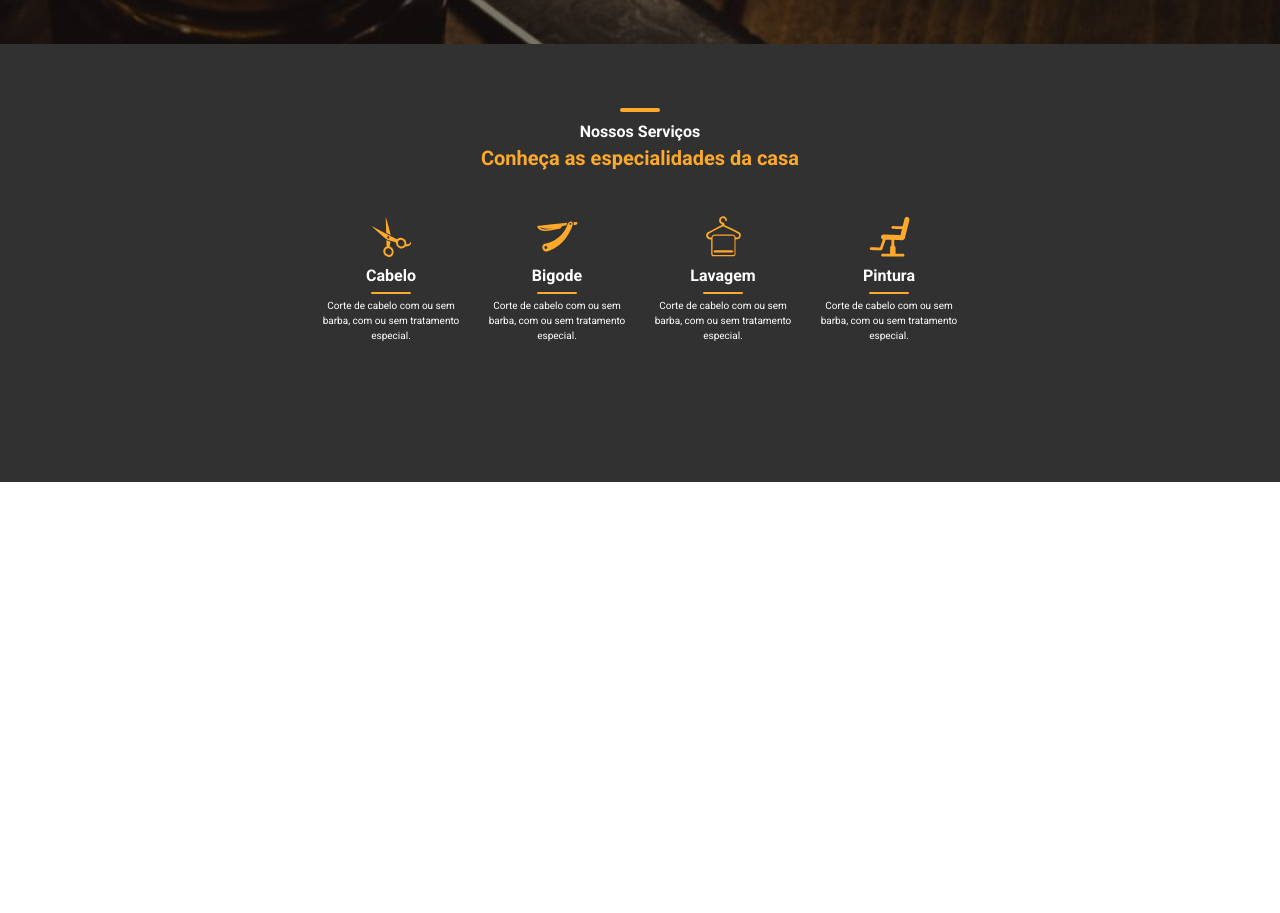
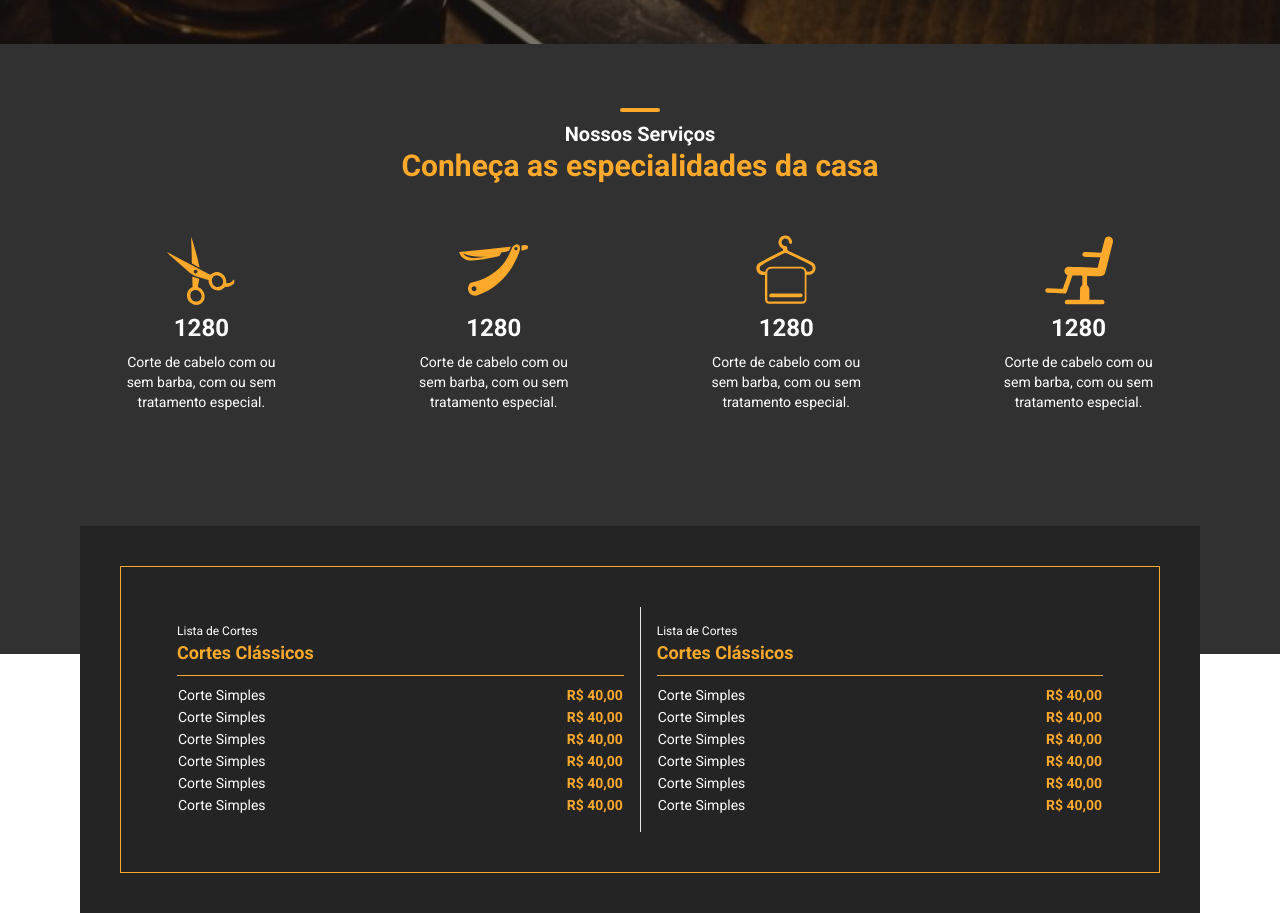
Before and after one commit to Claudio-Lins/barbe-shop, a Next.js app: page / in a window 1280 px wide. Shown: the part 1540-2453 px from the top of the page. Before the commit the page ends 2022 px from the top, so only its background shows below. Built offline with nearby package versions, Linux system fonts and the light colour scheme.

Commit message:
Context  WindowSizeProvider

```diff
--- a/src/components/Servicos/Servico.jsx
+++ b/src/components/Servicos/Servico.jsx
@@ -1,35 +1,28 @@
-import React, { useEffect, useState } from 'react'
 import Image from 'next/image'
+import React, { useContext } from 'react'
+import WindowSizeContext from '../../providers/windowSize'
 
 export function Servico(props) {
-  // Get window width
-  const [windowWidth, setWindowWidth] = useState('')
-
-  if (typeof window !== "undefined") {
-    window.addEventListener("resize", () => {
-      setWindowWidth(window.innerWidth)
-    })
-  }
-  useEffect(() => {
-    if (typeof window !== "undefined") {
-      setWindowWidth(window.innerWidth)
-    }
-  }, [])
-
+  const { windowWidth } = useContext(WindowSizeContext)
   console.log(windowWidth)
 
   return (
     <div className="flex h-[150px] w-[150px] flex-col items-center justify-center">
       <div className="">
         <Image
-        src={props.src}
-        width={41}
-        height={41}
-        alt={props.alt} />
+          src={props.src}
+          width={windowWidth > 768 ? '70px' : '50px'}
+          height={windowWidth > 768 ? '70px' : '50px'}
+          alt={props.alt}
+        />
       </div>
-      <h3 className="text-center font-bold text-white">{props.titulo}</h3>
+      <h3 className="text-center font-bold text-white xl:text-2xl">
+        {windowWidth}
+      </h3>
       <div className="my-1 h-0.5 w-10 rounded-full bg-barber-shop-orange"></div>
-      <p className="text-center text-[10px] text-white">{props.descricao}</p>
+      <p className="text-center text-[10px] text-white xl:text-sm">
+        {props.descricao}
+      </p>
     </div>
   )
 }
--- a/src/components/Servicos/index.tsx
+++ b/src/components/Servicos/index.tsx
@@ -1,38 +1,46 @@
-import { Servico } from "./Servico";
-import { Container } from "./styles";
-import Image from 'next/image'
-
-
+import { Servico } from './Servico'
+import { Container } from './styles'
 
 export function Servicos() {
   return (
     <Container>
-      <div className="bg-barber-shop-orange w-10 h-1 rounded-full"></div>
-      <h4 className="text-white font-bold text-base text-center mt-2">Nossos Serviços</h4>
-      <h3 className="text-barber-shop-orange text-center font-bold text-xl">Conheça as especialidades da casa</h3>
-      <div className="flex flex-wrap justify-evenly mt-8 gap-4">
+      <div className="h-1 w-10 rounded-full bg-barber-shop-orange"></div>
+      <h4 className="mt-2 text-center text-base font-bold text-white xl:text-xl">
+        Nossos Serviços
+      </h4>
+      <h3 className="mb-8 text-center text-xl font-bold text-barber-shop-orange xl:text-3xl">
+        Conheça as especialidades da casa
+      </h3>
+      <div className="container mt-8 flex w-full flex-wrap justify-evenly gap-4">
         <Servico
-        src="/imgs/services/tesoura.svg"
-        titulo={"Cabelo"}
-        descricao={"Corte de cabelo com ou sem barba, com ou sem tratamento especial."}
+          src="/imgs/services/tesoura.svg"
+          titulo={'Cabelo'}
+          descricao={
+            'Corte de cabelo com ou sem barba, com ou sem tratamento especial.'
+          }
         />
         <Servico
-        src="/imgs/services/navalha.svg"
-        titulo={"Bigode"}
-        descricao={"Corte de cabelo com ou sem barba, com ou sem tratamento especial."}
+          src="/imgs/services/navalha.svg"
+          titulo={'Bigode'}
+          descricao={
+            'Corte de cabelo com ou sem barba, com ou sem tratamento especial.'
+          }
         />
         <Servico
-        src="/imgs/services/cabide.svg"
-        titulo={"Lavagem"}
-        descricao={"Corte de cabelo com ou sem barba, com ou sem tratamento especial."}
+          src="/imgs/services/cabide.svg"
+          titulo={'Lavagem'}
+          descricao={
+            'Corte de cabelo com ou sem barba, com ou sem tratamento especial.'
+          }
         />
         <Servico
-        src="/imgs/services/cadeira.svg"
-        titulo={"Pintura"}
-        descricao={"Corte de cabelo com ou sem barba, com ou sem tratamento especial."}
+          src="/imgs/services/cadeira.svg"
+          titulo={'Pintura'}
+          descricao={
+            'Corte de cabelo com ou sem barba, com ou sem tratamento especial.'
+          }
         />
       </div>
     </Container>
-
   )
 }
--- a/src/components/Servicos/styles.ts
+++ b/src/components/Servicos/styles.ts
@@ -2,7 +2,6 @@ import tw from "tailwind-styled-components"
 
 
 export const Container = tw.div`
-    container
     bg-barber-shop-mediumGray
     flex
     flex-col
@@ -10,4 +9,5 @@ export const Container = tw.div`
     items-center
     pt-16
     pb-32
+    md:pb-64
 `
--- /dev/null
+++ b/src/components/TablePrice/CortesClassicos.tsx
@@ -0,0 +1,53 @@
+import React from 'react'
+
+export function CortesClassicos() {
+  return (
+    <div className="w-full p-4">
+      <span className="block text-xs text-white">Lista de Cortes</span>
+      <strong className="text-lg text-barber-shop-orange">
+        Cortes Clássicos
+      </strong>
+      <hr className="my-2 w-full border-barber-shop-orange" />
+      <table className="w-full table-auto ">
+        <tbody>
+          <tr>
+            <td className="text-sm text-white">Corte Simples</td>
+            <td className="text-right text-sm font-semibold text-barber-shop-orange">
+              R$ 40,00
+            </td>
+          </tr>
+          <tr>
+            <td className="text-sm text-white">Corte Simples</td>
+            <td className="text-right text-sm font-semibold text-barber-shop-orange">
+              R$ 40,00
+            </td>
+          </tr>
+          <tr>
+            <td className="text-sm text-white">Corte Simples</td>
+            <td className="text-right text-sm font-semibold text-barber-shop-orange">
+              R$ 40,00
+            </td>
+          </tr>
+          <tr>
+            <td className="text-sm text-white">Corte Simples</td>
+            <td className="text-right text-sm font-semibold text-barber-shop-orange">
+              R$ 40,00
+            </td>
+          </tr>
+          <tr>
+            <td className="text-sm text-white">Corte Simples</td>
+            <td className="text-right text-sm font-semibold text-barber-shop-orange">
+              R$ 40,00
+            </td>
+          </tr>
+          <tr>
+            <td className="text-sm text-white">Corte Simples</td>
+            <td className="text-right text-sm font-semibold text-barber-shop-orange">
+              R$ 40,00
+            </td>
+          </tr>
+        </tbody>
+      </table>
+    </div>
+  )
+}
--- /dev/null
+++ b/src/components/TablePrice/index.tsx
@@ -0,0 +1,16 @@
+import React from 'react'
+import { CortesClassicos } from './CortesClassicos'
+import { Container } from './styles'
+
+export function TablePrice() {
+  return (
+    <Container>
+      <div className=" w-full bg-barber-shop-darkGray p-4 md:p-10">
+        <div className="border border-barber-shop-orange p-4 md:p-10 flex w-full flex-col md:flex-row divide-y md:divide-x md:divide-y-0">
+          <CortesClassicos />
+          <CortesClassicos />
+        </div>
+      </div>
+    </Container>
+  )
+}
--- /dev/null
+++ b/src/components/TablePrice/styles.ts
@@ -0,0 +1,9 @@
+import tw from 'tailwind-styled-components'
+
+export const Container = tw.div`
+    px-6
+    md:px-20
+    2xl:px-80
+    -mt-28
+    md:-mt-32
+`
--- a/src/pages/index.tsx
+++ b/src/pages/index.tsx
@@ -3,6 +3,7 @@ import Head from 'next/head'
 import { Hero } from '../components/Hero'
 import { Servicos } from '../components/Servicos'
 import { Sobre } from '../components/Sobre'
+import { TablePrice } from '../components/TablePrice'
 import { Testimony } from '../components/Testimony'
 
 const Home: NextPage = () => {
@@ -19,6 +20,7 @@ const Home: NextPage = () => {
           <Sobre />
           <Testimony />
           <Servicos />
+          <TablePrice />
         </main>
       </div>
     </>
--- /dev/null
+++ b/src/providers/windowSize.js
@@ -0,0 +1,26 @@
+import React, { useEffect, useState, createContext } from "react";
+
+const WindowSizeContext = createContext({});
+
+export function WindowSizeProvider ({ children }) {
+  const [windowWidth, setWindowWidth] = useState('')
+
+  if (typeof window !== "undefined") {
+    window.addEventListener("resize", () => {
+      setWindowWidth(window.innerWidth)
+    })
+  }
+  useEffect(() => {
+    if (typeof window !== "undefined") {
+      setWindowWidth(window.innerWidth)
+    }
+  }, [])
+
+  return (
+    <WindowSizeContext.Provider value={{windowWidth}}>
+      {children}
+    </WindowSizeContext.Provider>
+  );
+}
+
+export default WindowSizeContext;
```
Also changed, not shown: src/pages/_app.tsx (+5 -4 lines).
